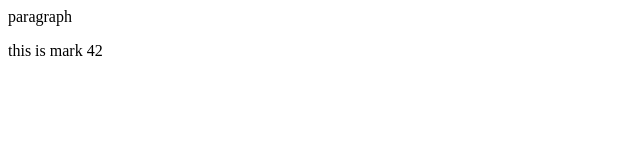
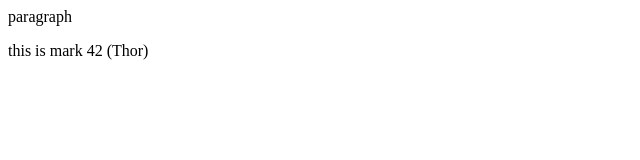
Before and after one commit to Unictejas/Devops-tools, a plain HTML site: page index.html in a window 1280 px wide. Shown: the full height of the page, 0-640 px from the left. Drawn offline with Linux system fonts and the light colour scheme.

Commit message:
add Thor

```diff
--- a/index.html
+++ b/index.html
@@ -1,2 +1,2 @@
 <p> paragraph</p>
-<p>this is mark 42</p>
+<p>this is mark 42 (Thor)</p>
```
Also changed, not shown: 1 other file.
